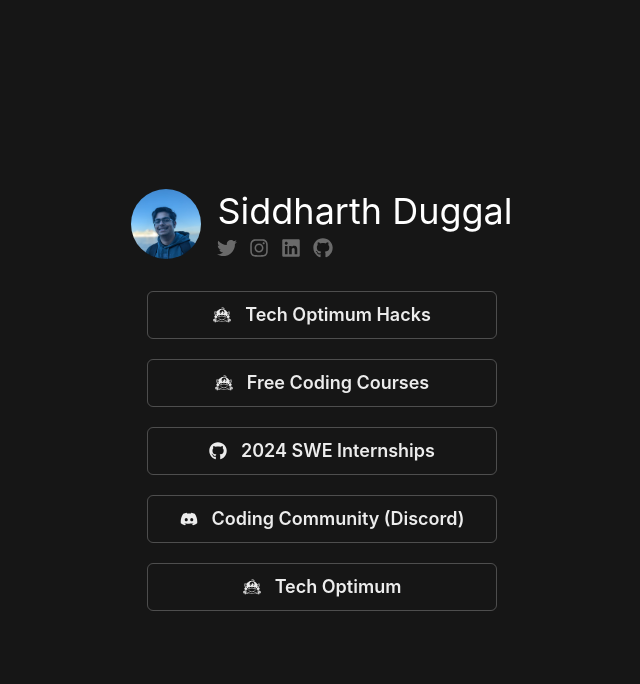
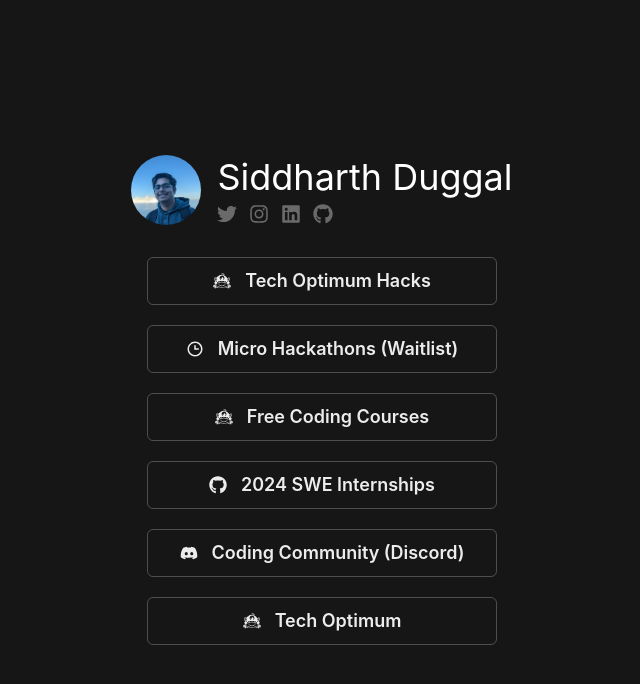
Before and after one commit to siddharthd0/card, a Next.js app: page / in a window 1280 px wide. Shown: the top 684 px of the page, without its empty margins (318-958 px from the left). Built offline with nearby package versions, Linux system fonts and the light colour scheme.

Commit message:
Update index.js

```diff
--- a/src/pages/index.js
+++ b/src/pages/index.js
@@ -23,6 +23,7 @@
   FaLinkedin,
   FaTiktok,
 } from "react-icons/fa";
+import { BiTime } from "react-icons/bi";
 
 const SocialMediaIcons = () => (
   <>
@@ -174,6 +175,14 @@
             url="https://tech-optimum-hacks-2023.devpost.com"
             icon={<FaOptinMonster />}
           />
+            <LinkButton
+            name="Micro Hackathons (Waitlist)"
+              url="https://wait.techoptimum.org"
+              icon={<BiTime/>}
+              />
+
+
+
 
           <LinkButton
             name="Free Coding Courses"
```
